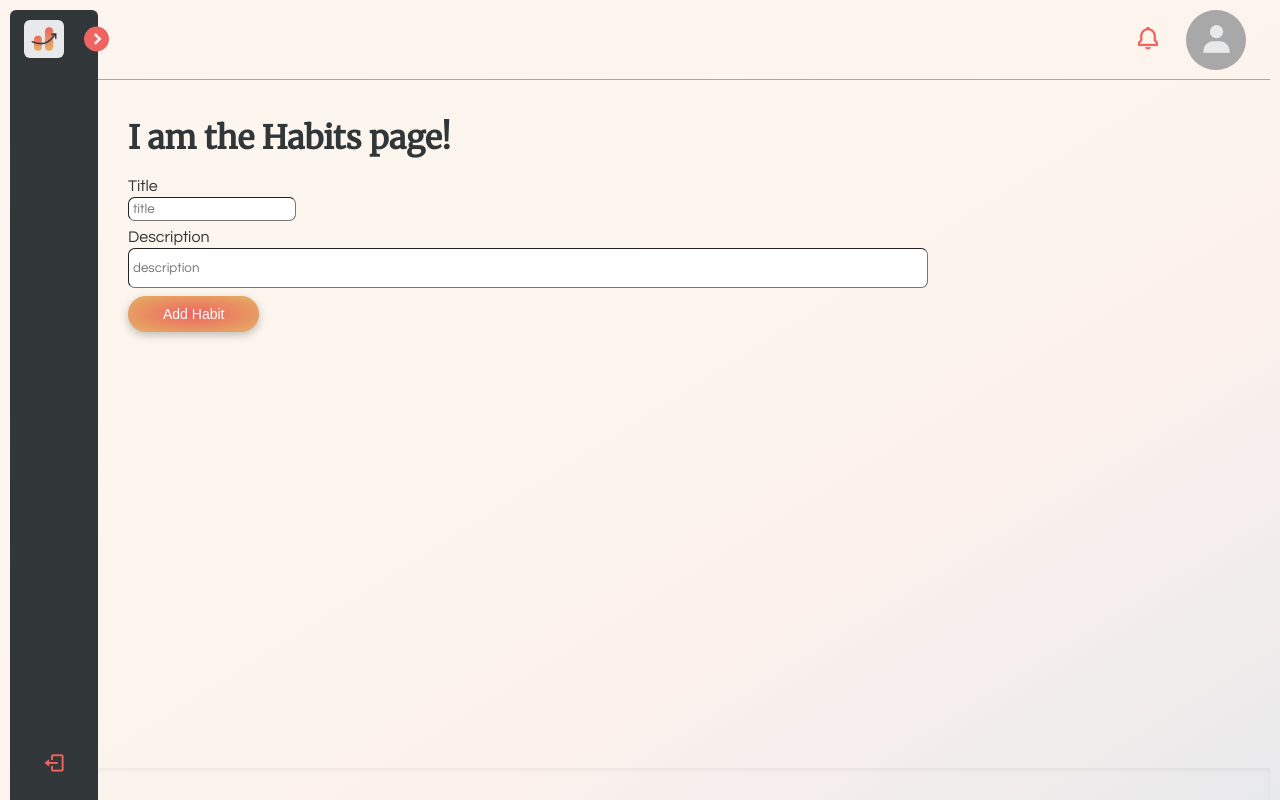
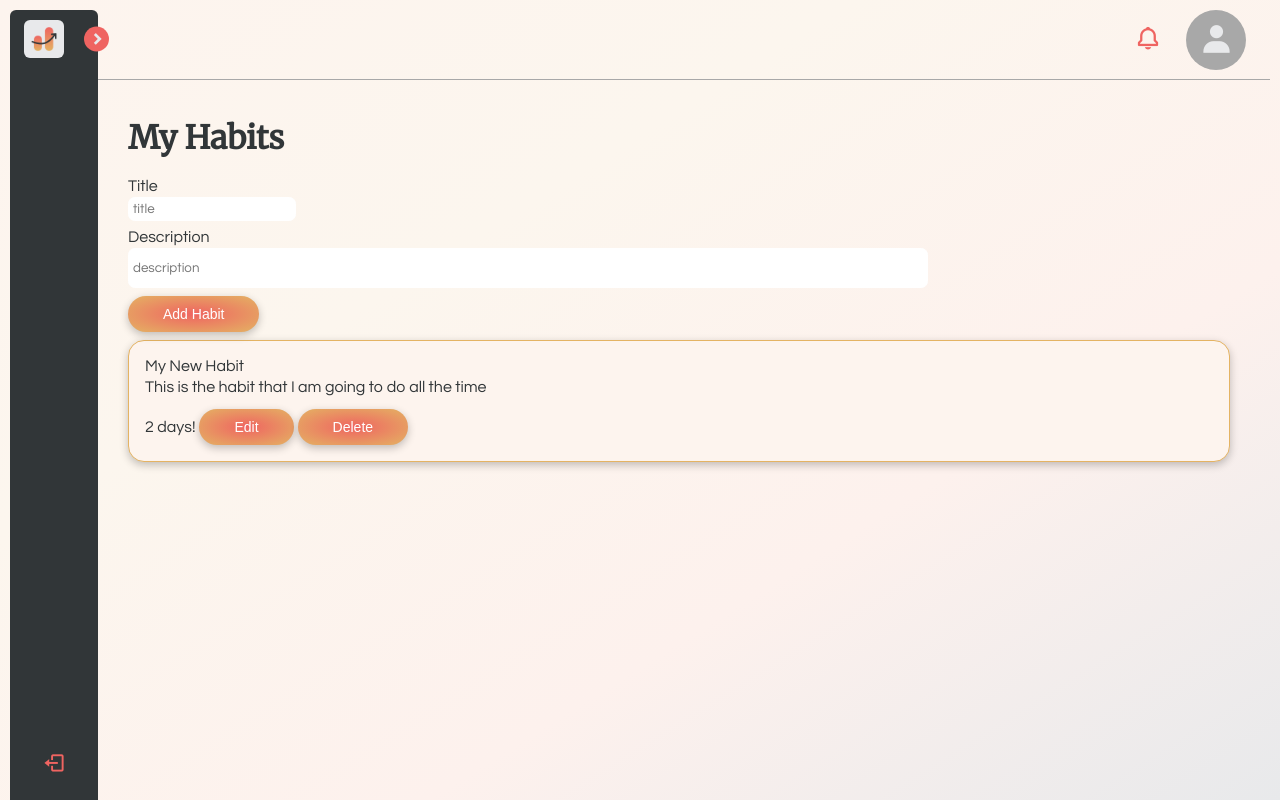
Before and after one commit to s3851446/habithub-frontend, a SvelteKit app in the folder WIP/habithub-frontend/: page /habits in a window 1280 px wide. Shown: the top 800 px of the page. Built offline with nearby package versions, Linux system fonts and the light colour scheme; no server answers.

Commit message:
add initial habit card

```diff
--- a/WIP/habithub-frontend/src/app.scss
+++ b/WIP/habithub-frontend/src/app.scss
@@ -49,6 +49,6 @@ p {
   visibility: hidden;
 }
 
-label {
+label, span.body-content {
   font-family: "Questrial", sans-serif;
 }
--- /dev/null
+++ b/WIP/habithub-frontend/src/components/HabitCard.svelte
@@ -0,0 +1,28 @@
+<script>
+    export let name
+    export let description
+    export let h_id
+    export let streak
+
+    import Button from './Button.svelte'
+</script>
+
+<div class="parent">
+    <span class="body-content">{name}</span>
+    <p>{description}</p>
+    <span class="body-content">{streak} days!</span>
+    <Button>Edit</Button>
+    <Button>Delete</Button>
+</div>
+
+<style>
+.parent {
+    border: 0.1em solid #E4B363;
+    /* border: 0.1em solid #EF6461; */
+    border-radius: 1em;
+    margin: 0.5em 0;
+    padding: 1em;
+    box-shadow: rgba(0, 0, 0, 0.24) 0px 3px 8px;
+    background-color: #fdf4ee;
+}
+</style>
--- a/WIP/habithub-frontend/src/components/TextInput.svelte
+++ b/WIP/habithub-frontend/src/components/TextInput.svelte
@@ -16,8 +16,15 @@
 .input {
     font-family: "Questrial", sans-serif;
     padding: 0.3em;
+    box-shadow: none;
+    border:none;
+    border: 0.1em solid #fff;
     border-radius: 0.5em;
-    border-width: 0.1em;
+}
+
+.input:hover, .input:focus, .input:focus-visible {
+    border-color: #ccc;
+    box-shadow: inset rgba(0, 0, 0, 0.14) 0px 0px 8px;
 }
 
 .description {
--- a/WIP/habithub-frontend/src/routes/habits/+page.svelte
+++ b/WIP/habithub-frontend/src/routes/habits/+page.svelte
@@ -1,5 +1,6 @@
 <script>
     import NewHabit from './../../components/NewHabit.svelte'
+    import HabitCard from '../../components/HabitCard.svelte';
     import { validateToken } from './../../utils'
     import { onMount } from 'svelte'
 
@@ -14,6 +15,7 @@
 
 
 <div class="body">
-    <h1>I am the Habits page!</h1>
-    <NewHabit></NewHabit>
+    <h1>My Habits</h1>
+    <NewHabit />
+    <HabitCard name="My New Habit" description="This is the habit that I am going to do all the time" streak="2" h_id="some:j94k905630l00dn3"/>
 </div>
```
